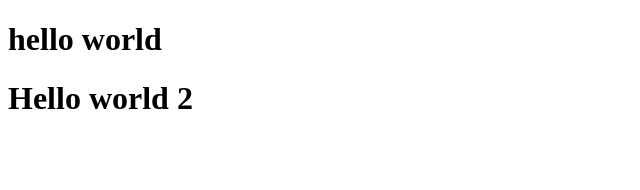
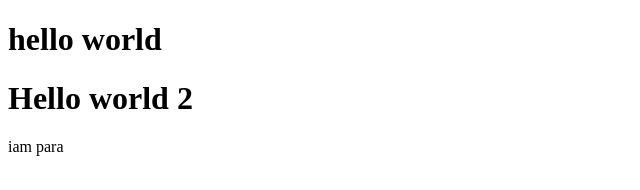
Before and after one commit to RakeshDaharwal/Demo, a plain HTML site: page index.html in a window 1280 px wide. Shown: the full height of the page, 0-640 px from the left. Drawn offline with Linux system fonts and the light colour scheme.

Commit message:
para added

```diff
--- a/index.html
+++ b/index.html
@@ -8,5 +8,6 @@
 <body>
     <h1>hello world</h1>
     <h1>Hello world 2</h1>
+    <p>iam para</p>
 </body>
 </html>
```
